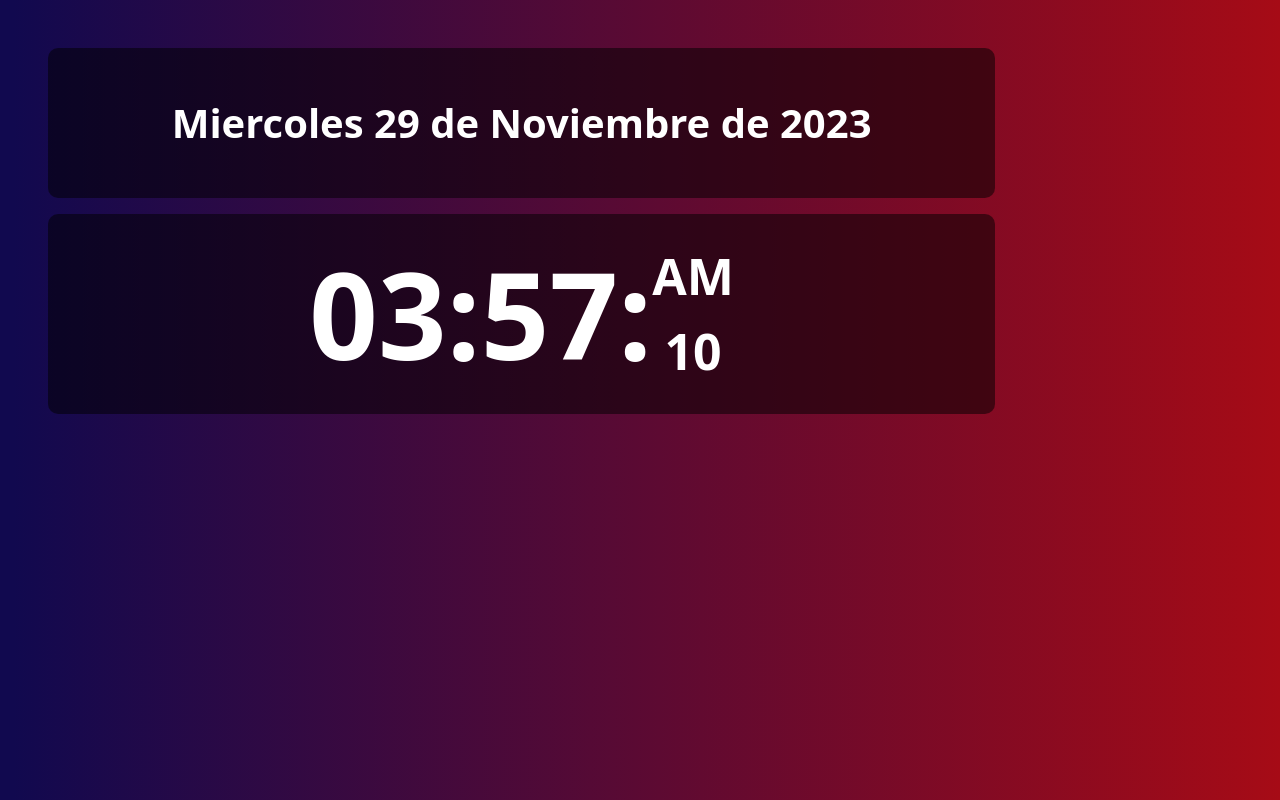
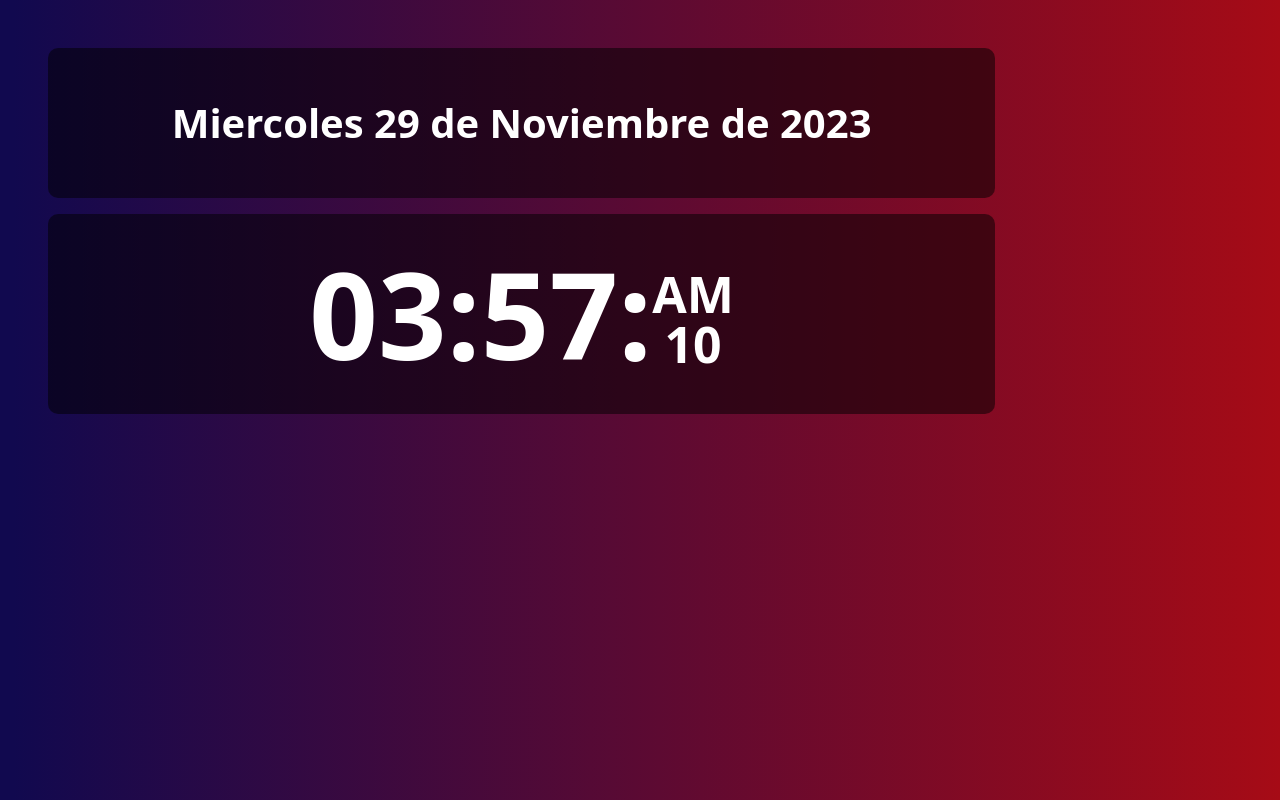
Before and after one commit to pablogonza37/practico5-ejercicio4, a plain HTML site: page index.html in a window 1280 px wide. Drawn offline with nearby package versions, Linux system fonts and the light colour scheme.

Commit message:
correcion de interfaz segundos del reloj

```diff
--- a/css/styles.css
+++ b/css/styles.css
@@ -35,12 +35,21 @@ section {
   font-weight: bold;
   color: white;
   font-size: 50px;
+  height: 50px;
 }
 
 #tiempo {
   font-weight: bold;
   font-size: 120px;
 }
+.columna{
+  height: auto;
+  display: flex;
+  align-items: center;
+  flex-direction: column;
+  margin-bottom: 15px;
+}
+
 
 @media all and (max-width: 767px) {
   section {
@@ -53,10 +62,16 @@ section {
   #amPm,
   #segundos {
     font-size: 20px;
+    height: 22px;
   }
+
   .fecha {
     font-size: 25px;
   }
+  .columna{
+    margin-bottom: 6px;
+  }
+
 }
 @media all and (min-width: 768px) and (max-width: 991px) {
   section {
@@ -69,9 +84,13 @@ section {
   #amPm,
   #segundos {
     font-size: 35px;
+    height: 45px;
   }
   .fecha {
     font-size: 45px;
+  }
+  .columna{
+    margin-bottom: 0;
   }
 }
 
--- a/index.html
+++ b/index.html
@@ -24,9 +24,9 @@
         >
           Fecha de hoy
         </div>
-        <div class="hora my-3 text-center">
+        <div class="hora my-3 text-center d-flex flex-row">
           <div id="tiempo" class="display-1 text-white">00:00:</div>
-          <div>
+          <div class="columna">
             <div id="amPm" class="text-white">1</div>
             <div id="segundos" class="text-white">00</div>
           </div>
```
